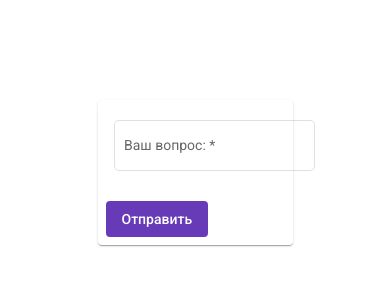
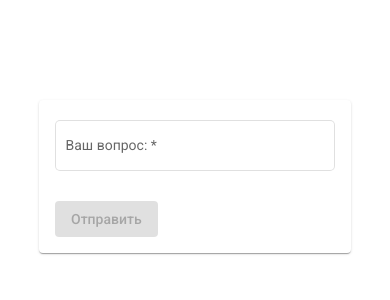
Before and after one commit to katyaaa86/katyaaa86.github.io, an Angular app: page / in a window 390 px wide. Shown: the top 300 px of the page. Built offline with nearby package versions, Linux system fonts and the light colour scheme.

Commit message:
form validation

```diff
--- a/src/app/list-of-questions/list-of-questions.component.html
+++ b/src/app/list-of-questions/list-of-questions.component.html
@@ -1,28 +1,18 @@
 
 <app-question (sendQuestion)="addToList($event)"></app-question>
-<!--<mat-toolbar>-->
-<!--  <mat-toolbar-row *ngFor="let item of listOfItems, let id = index">-->
-<!--    <div class="list">-->
-<!--    <span>{{item['question']}}</span>-->
-<!--    <span class="example-spacer"></span>-->
-<!--    <button mat-icon-button color="warn" (click)="getLike(item['likeBoolean'], id)" class="example-icon"><mat-icon>favorite</mat-icon>{{item['likes']}}</button>-->
-<!--    </div>-->
-<!--  </mat-toolbar-row>-->
-<!--</mat-toolbar>-->
-
-
 
 <div class="card">
-  <mat-toolbar>
-  <ul>
-    <li *ngFor="let item of listOfItems, let id = index" class="row">
+
+<!--  <ul>-->
+    <h6 *ngFor="let item of listOfItems, let id = index" class="row">
+<mat-toolbar>
       <mat-toolbar-row>
         <span  class="list">{{item['question']}}</span>
         <span class="example-spacer"></span>
       <button mat-icon-button color="warn" (click)="getLike(item['likeBoolean'], id)" class="example-icon"><mat-icon>favorite</mat-icon>{{item['likes']}}</button>
         </mat-toolbar-row>
-      <br>
-    </li>
-  </ul>
     </mat-toolbar>
+    </h6>
+<!--  </ul>-->
+
 </div>
--- a/src/app/question/question.component.html
+++ b/src/app/question/question.component.html
@@ -5,7 +5,7 @@
 <input matInput [formControl] = 'question' required>
   </mat-form-field>
 <mat-card-actions>
-<button mat-flat-button color="primary" (click)="sendToList(); question.reset()">Отправить</button>
+<button mat-flat-button color="primary" [disabled]="!question.valid" (click)="sendToList(); question.reset()">Отправить</button>
   </mat-card-actions>
 </mat-card>
 </div>
--- a/src/app/question/question.component.ts
+++ b/src/app/question/question.component.ts
@@ -1,5 +1,5 @@
 import {Component, EventEmitter, Input, OnInit, Output} from '@angular/core';
-import {FormControl} from '@angular/forms';
+import {FormControl, Validators} from '@angular/forms';
 
 @Component({
   selector: 'app-question',
@@ -19,7 +19,7 @@ export class QuestionComponent implements OnInit {
   }
 
   ngOnInit(): void {
-    this.question = new FormControl('');
+    this.question = new FormControl('', [Validators.required]);
   }
 
 }
--- a/src/styles.css
+++ b/src/styles.css
@@ -25,24 +25,26 @@ body { margin: 0; font-family: Roboto, "Helvetica Neue", sans-serif; }
 .list {
   white-space: pre-line;
 }
+h6 {
+  margin: 0 !important;
+}
 mat-toolbar-row {
   height: 100% !important;
   align-items: flex-start !important;
+  padding: 16px !important;
+  font-weight: 300 !important;
+  font-size: 16px;
 }
-/*.row {*/
-/*  display: flex;*/
-/*  position: relative;*/
-/*  justify-content: space-between;*/
-/*  flex-wrap: wrap;*/
-/*}*/
+mat-card-actions {
+  margin-left: 0 !important;
+  margin-bottom: 0 !important;
+}
+mat-form-field {
+  display: inline !important;
+}
 
-/*.questions  {*/
-/*  position: relative;*/
-/*  display: inline-block;*/
-/*  max-width: 30vw;*/
-/*}*/
-/*.likes {*/
-/*  position: relative;*/
-/*  display: inline-block;*/
-
-/*}*/
+@media only screen and (max-width: 600px) {
+  .card {
+    width: 80vw;
+  }
+}
```
